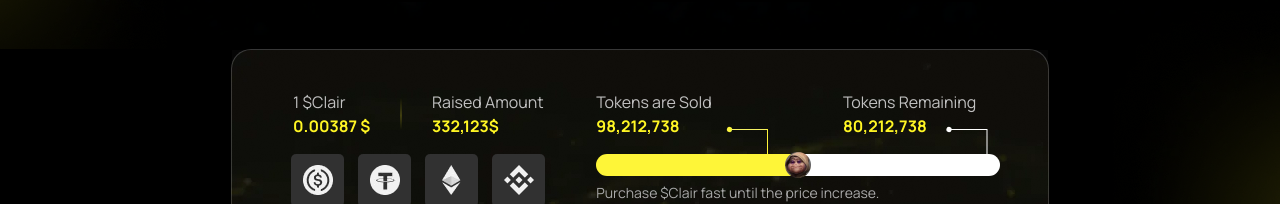
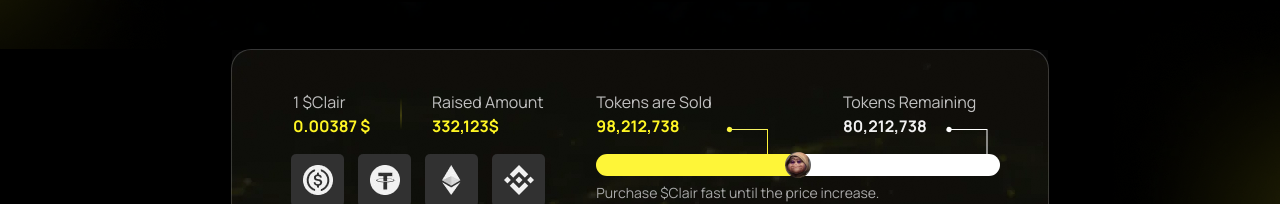
Before and after one commit to Shiv-468/live-sale, a React (Create React App) app: page / in a window 1280 px wide. Shown: the part 791-995 px from the top of the page. Built offline with nearby package versions, Linux system fonts and the light colour scheme.

Commit message:
change tokensremaining color

```diff
--- a/src/components/About.jsx
+++ b/src/components/About.jsx
@@ -149,7 +149,7 @@ const About = () => {
                     </div>
                     <div className="d-flex flex-column pr_24">
                       <h6 className=' font_Manrope fw-normal font_sm line_height_xmd white_smoke mb-0'>Tokens Remaining</h6>
-                      <h5 className=' font_Manrope fw-bold font_sm line_height_xmd color_yellow mb-0 range_value'>{tokensRemaining.toLocaleString()}</h5>
+                      <h5 className=' font_Manrope fw-bold font_sm line_height_xmd light_white mb-0 range_value'>{tokensRemaining.toLocaleString()}</h5>
                     </div>
                   </div>
                   <div className="pt-sm-3 pt-1  position-relative">
```
